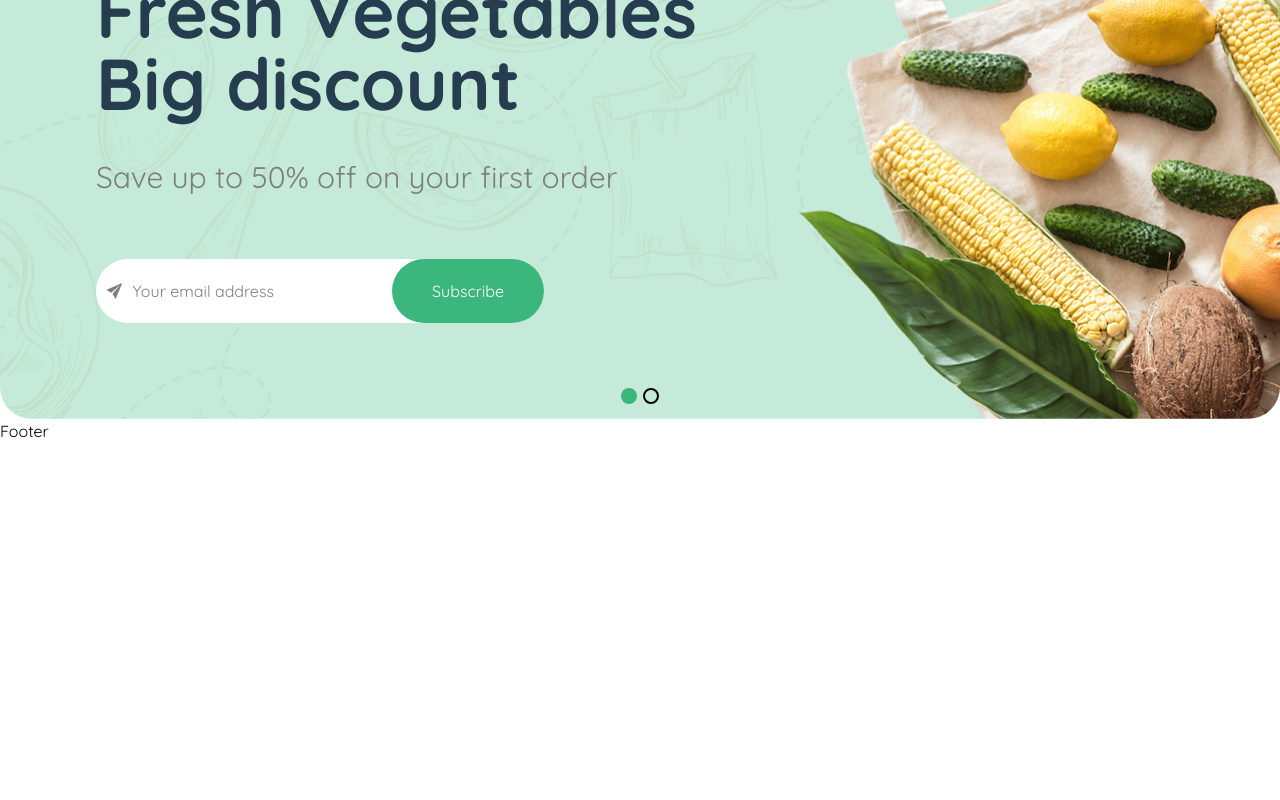
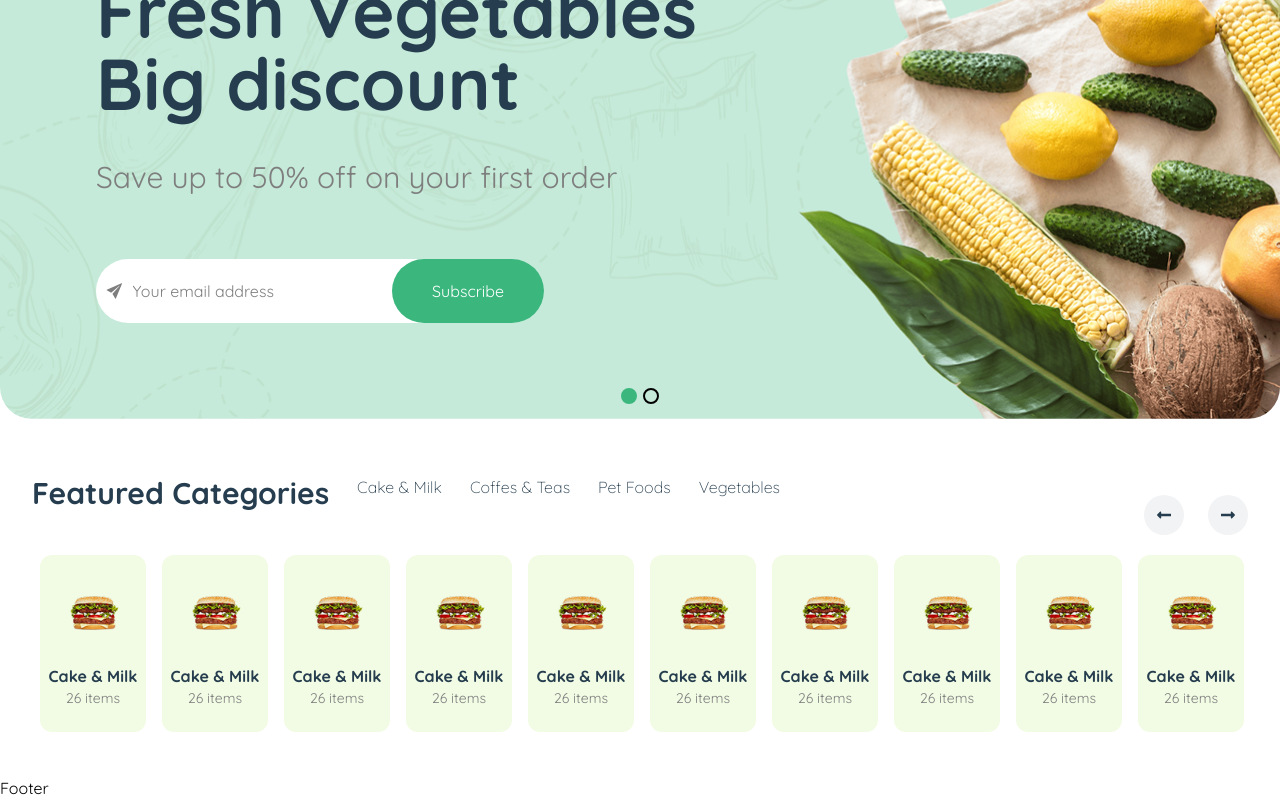
Before and after one commit to KAUSAR1701/Nest-eCommerce, a React (Vite) app: page / in a window 1280 px wide. Shown: the part 399-1199 px from the top of the page. Before the commit the page ends 842 px from the top, so only its background shows below. Built offline with nearby package versions, Linux system fonts and the light colour scheme.

Commit message:
new task

```diff
--- /dev/null
+++ b/src/components/Home/Categories.jsx
@@ -0,0 +1,95 @@
+import React from 'react'
+import Slider from 'react-slick';
+import "slick-carousel/slick/slick.css";
+import { Link } from 'react-router'
+import CategoryItems from './CategoryItems'
+import { NextArrow, PrevArrow } from '../utils/sliderArrows';
+
+
+const Categories = () => {
+    const settings = {
+        dots: false,
+        infinite: true,
+        speed: 500,
+        slidesToShow: 10,
+        slidesToScroll: 1,
+        nextArrow: <NextArrow customStyle="absolute -top-9 md:-top-15 right-0"/>,
+        prevArrow: <PrevArrow customStyle="absolute -top-9 md:-top-15 right-16"/>,
+        responsive: [
+            {
+              breakpoint: 1025,
+              settings: {
+                slidesToShow: 7,
+                slidesToScroll: 3,
+                infinite: true,
+                dots: true
+              }
+            },
+            {
+              breakpoint: 896,
+              settings: {
+                slidesToShow: 5,
+                slidesToScroll: 3,
+                infinite: true,
+                dots: true
+              }
+            },
+            {
+              breakpoint: 768,
+              settings: {
+                slidesToShow: 4,
+                slidesToScroll: 2,
+                initialSlide: 2
+              }
+            },
+            {
+              breakpoint: 512,
+              settings: {
+                slidesToShow: 3,
+                slidesToScroll: 1
+              }
+            }
+          ]
+      };
+  return (
+    <section className='pt-12 pb-9 md:pt-14 md:pb-11'>
+     <div className='container'>
+        <div className='flex flex-col lg:flex-row gap-7 items-center xl:items-end'>
+            <h2 className='sectn_heading'>Featured Categories</h2>
+            <ul className='flex flex-wrap pb-3 font-light text-xs md:text-base text-primary gap-3 md:gap-7'>
+                <li>
+                    <Link to="/" className='hover:text-brand'>Cake & Milk</Link>
+                </li>
+                <li>
+                    <Link to="/" className='hover:text-brand'>Coffes & Teas</Link>
+                </li>
+                <li>
+                    <Link to="/" className='hover:text-brand'>Pet Foods</Link>
+                </li>
+                <li>
+                    <Link to="/" className='hover:text-brand'>Vegetables</Link>
+                </li>
+            </ul>
+        </div>
+        <div className='pt-11'>
+        <Slider {...settings}>
+            <CategoryItems/>
+            <CategoryItems/>
+            <CategoryItems/>
+            <CategoryItems/>
+            <CategoryItems/>
+            <CategoryItems/>
+            <CategoryItems/>
+            <CategoryItems/>
+            <CategoryItems/>
+            <CategoryItems/>
+            <CategoryItems/>
+            <CategoryItems/>
+        </Slider>
+        </div>
+     </div>
+    </section>
+  )
+}
+
+export default Categories
--- /dev/null
+++ b/src/components/Home/CategoryItems.jsx
@@ -0,0 +1,16 @@
+import React from 'react'
+import { Link } from 'react-router'
+
+const CategoryItems = () => {
+  return (
+    <div>
+        <Link to="/" className='py-2 md:py-6 mx-2 rounded-xl bg-[#f2fce4] w-fit text-center transition-all hover:shadow-xl inline-block'>
+      <img src="/Burgercate.png" alt="Burger"/>
+      <h3 className='pt-2 md:pt-4 font-bold text-xs md:text-base text-primary hover:text-brand'>Cake & Milk</h3>
+      <p className='font-normal text-xs md:text-sm text-secondary hover:text-brand'>26 items</p>
+    </Link>
+    </div>
+  )
+}
+
+export default CategoryItems
--- a/src/components/layout/Navigation.jsx
+++ b/src/components/layout/Navigation.jsx
@@ -51,7 +51,7 @@ const Navigation = () => {
       <img src="/Logo.png" alt="Logo" className='w-full'/>
       </Link>
       <div className='border-2 border-brand p-2 lg:p-5 rounded w-full max-w-64 lg:max-w-[700px] hidden md:flex items-center'>
-        <select name="" id="" className='pr-3.5 border-r-2 text-primary hidden lg:block'>
+        <select name="" id="" className='pr-3.5 border-r-2 border-slate-300 text-primary hidden lg:block'>
           <option value="">All Categories</option>
           <option value="">All Categories</option>
           <option value="">All Categories</option>
--- /dev/null
+++ b/src/components/utils/sliderArrows.jsx
@@ -0,0 +1,26 @@
+import { FaLongArrowAltLeft, FaLongArrowAltRight } from "react-icons/fa";
+
+
+function NextArrow({ customStyle, onClick }) {
+
+    return (
+      <div
+        className={`w-6 h-6 md:w-10 md:h-10 z-50 ${customStyle} rounded-full bg-[#f2f3f4] text-primary flex justify-center items-center cursor-pointer`} onClick={onClick}
+      >
+        <FaLongArrowAltRight />
+      </div>
+    );
+  }
+
+  function PrevArrow({ customStyle, onClick }) {
+
+    return (
+        <div
+        className={`w-6 h-6 md:w-10 md:h-10 z-50 ${customStyle} rounded-full bg-[#f2f3f4] text-primary flex justify-center items-center cursor-pointer`} onClick={onClick}
+      >
+       <FaLongArrowAltLeft />
+      </div>
+    );
+  }
+
+  export {NextArrow, PrevArrow};
--- a/src/index.css
+++ b/src/index.css
@@ -17,3 +17,7 @@ body{
 .banner_slider .slick-dots .slick-active div{
   @apply bg-brand border-brand;
 }
+
+.sectn_heading{
+  @apply font-bold text-xl md:text-3xl text-primary;
+}
--- a/src/pages/Home.jsx
+++ b/src/pages/Home.jsx
@@ -1,10 +1,12 @@
 import React from 'react'
 import Banner from '../components/Home/Banner'
+import Categories from '../components/Home/Categories'
 
 function Home() {
   return (
     <>
     <Banner/>
+    <Categories/>
     </>
   )
 }
```
Also changed, not shown: public/Burgercate.png (added).
